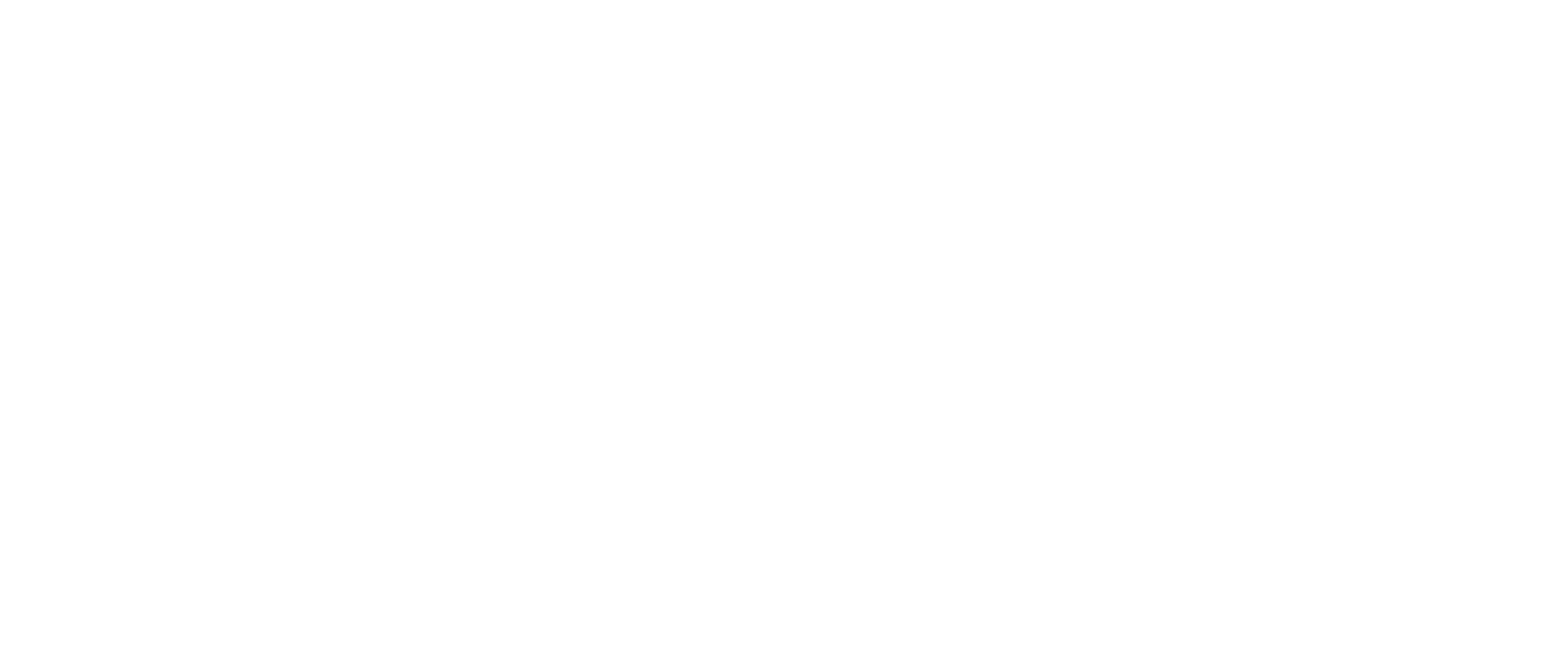
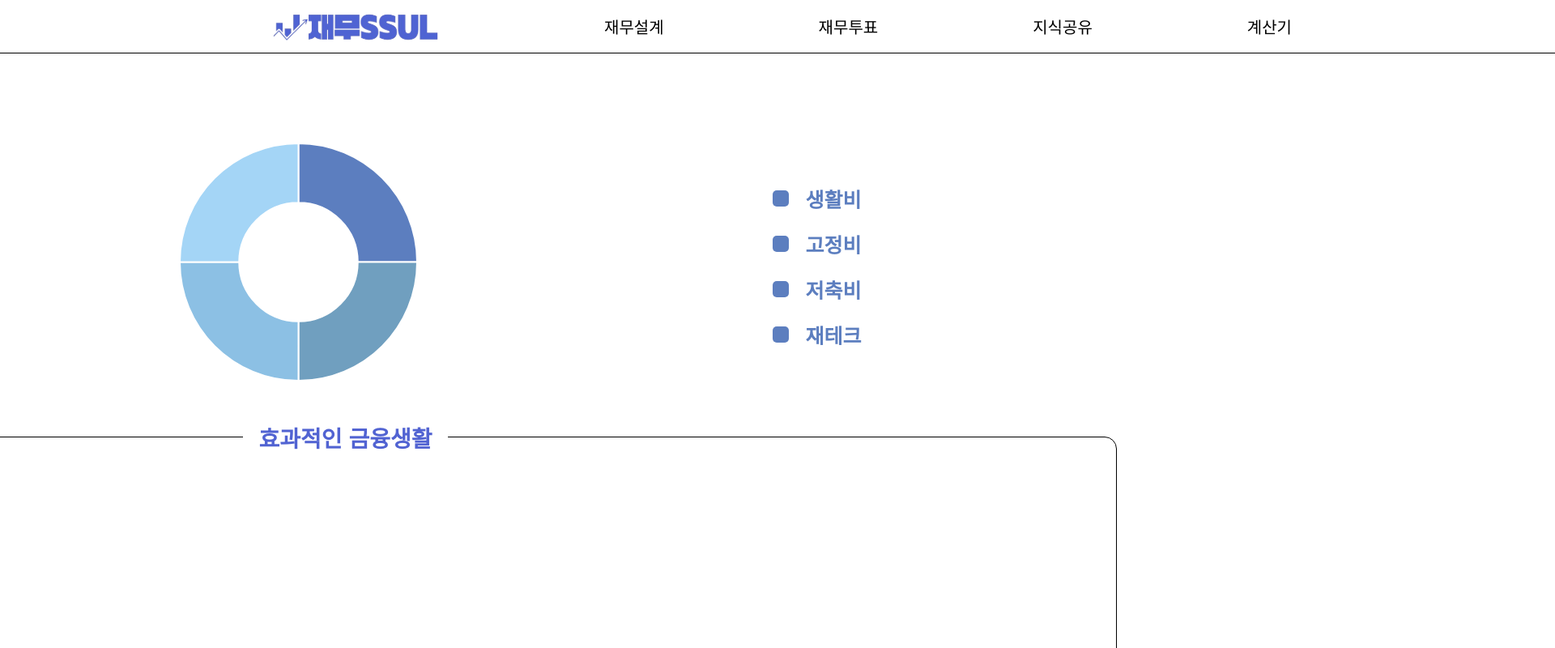
Before and after one commit to dsm-ssul/SSUL-FE, a React (Create React App) app: page /main in a window 1280 px wide. Before the commit this address had no page. Shown: the top 800 px of the page at 81% size, 1920 px wide, since content can reach past the window. Built offline with nearby package versions, Linux system fonts and the light colour scheme; a web font is replaced by a local one.

Commit message:
Main퍼블리싱 및 VotingPage 완성

```diff
--- a/package.json
+++ b/package.json
@@ -6,7 +6,9 @@
     "@testing-library/jest-dom": "^5.17.0",
     "@testing-library/react": "^13.4.0",
     "@testing-library/user-event": "^13.5.0",
+    "chart.js": "^4.4.3",
     "react": "^18.3.1",
+    "react-chartjs-2": "^5.2.0",
     "react-dom": "^18.3.1",
     "react-router-dom": "^6.24.1",
     "react-scripts": "5.0.1",
--- a/public/index.html
+++ b/public/index.html
@@ -1,5 +1,5 @@
 <!DOCTYPE html>
-<html lang="en">
+<html lang="ko">
   <head>
     <meta charset="utf-8" />
     <link rel="icon" href="%PUBLIC_URL%/favicon.ico" />
--- a/src/components/Header/style.js
+++ b/src/components/Header/style.js
@@ -1,12 +1,12 @@
-import styled from 'styled-components';
+import styled from "styled-components";
 
 export const Container = styled.div`
-    width: 100%;
+    width: 1920px;
     height: 65px;
     border-bottom: 1px solid black;
     display: flex;
     align-items: center;
-    padding: 0 0 0 340px;
+    justify-content: center;
 `;
 
 export const Text = styled.div`
--- /dev/null
+++ b/src/components/Voting.jsx
@@ -0,0 +1,135 @@
+import { useState, useEffect } from 'react';
+import styled from 'styled-components';
+
+const VotingComponent = ({ question = "기본 질문", options = ["옵션 1", "옵션 2"], questionId, initialVotes }) => {
+  const initialVotesState = () => {
+    const savedVotes = localStorage.getItem(`votes_${questionId}`);
+    if (savedVotes) {
+      return JSON.parse(savedVotes);
+    } else {
+      return initialVotes || options.reduce((acc, option) => ({ ...acc, [option]: 0 }), {});
+    }
+  };
+
+  const [votes, setVotes] = useState(initialVotesState);
+  const [votedOption, setVotedOption] = useState(() => {
+    return localStorage.getItem(`voted_${questionId}`) || null;
+  });
+
+  const totalVotes = Object.values(votes).reduce((sum, v) => sum + v, 0);
+
+  const handleVote = (option) => {
+    if (!votedOption) {
+      const updatedVotes = {
+        ...votes,
+        [option]: votes[option] + 1,
+      };
+      setVotes(updatedVotes);
+      setVotedOption(option);
+      localStorage.setItem(`votes_${questionId}`, JSON.stringify(updatedVotes));
+      localStorage.setItem(`voted_${questionId}`, option);
+    }
+  };
+
+  const getPercentage = (optionVotes) => {
+    return totalVotes === 0 ? 0 : ((optionVotes / totalVotes) * 100).toFixed(0);
+  };
+
+  useEffect(() => {
+    localStorage.setItem(`votes_${questionId}`, JSON.stringify(votes));
+  }, [votes, questionId]);
+
+  return (
+    <Container>
+      <Title>{question}</Title>
+      {!votedOption ? (
+        <>
+          {options.map((option, index) => (
+            <Button key={index} onClick={() => handleVote(option)}>
+              {option}
+            </Button>
+          ))}
+        </>
+      ) : (
+        <ResultContainer>
+          {options.map((option, index) => (
+            <Option key={index}>
+              <ProgressBarContainer>
+                <ProgressBar width={getPercentage(votes[option])} color="#7B89DA" />
+              </ProgressBarContainer>
+              <Text>{getPercentage(votes[option])}%</Text>
+            </Option>
+          ))}
+        </ResultContainer>
+      )}
+    </Container>
+  );
+};
+
+export default VotingComponent;
+
+
+const Container = styled.div`
+  width: 750px;
+  height: 250px;
+  box-shadow: 0 0 4px rgba(0, 0, 0, 0.25);
+  border-radius: 25px;
+  padding: 27px;
+`;
+
+const Title = styled.h2`
+  font-size: 25px;
+  font-weight: bold;
+`;
+
+const Button = styled.button`
+  display: flex;
+  align-items: center;
+  width: 661px;
+  height: 55px;
+  padding: 0 0 0 21px;
+  border: none;
+  border-radius: 25px;
+  background-color: #F1F1F1;
+  color: black;
+  font-size: 20px;
+  font-weight: bold;
+  cursor: pointer;
+  margin: 31px 0 0 0;
+
+  &:hover {
+    background-color: #c9c8c8;
+  }
+`;
+
+const ResultContainer = styled.div`
+  margin-top: 20px;
+`;
+
+const Option = styled.div`
+  margin: 31px 0 0 0;
+  display: flex;
+  align-items: center;
+`;
+
+const ProgressBarContainer = styled.div`
+  width: 661px;
+  height: 55px;
+  background: #F1F1F1;
+  position: relative;
+  border-radius: 25px;
+`;
+
+const ProgressBar = styled.div`
+  height: 100%;
+  width: ${props => props.width}%;
+  background: ${props => props.color};
+  position: absolute;
+  border-radius: 25px;
+`;
+
+const Text = styled.div`
+  font-size: 20px;
+  font-weight: bold;
+  margin: 0 0 0 23px;
+`;
--- /dev/null
+++ b/src/pages/MainPage.jsx
@@ -0,0 +1,134 @@
+import { ArcElement, Chart as ChartJS, Legend, Tooltip } from "chart.js";
+import { Doughnut } from "react-chartjs-2";
+import styled from "styled-components";
+import Header from "../components/Header";
+
+ChartJS.register(ArcElement, Tooltip, Legend);
+
+export const MainPage = () => {
+    const data = {
+        datasets: [
+            {
+                data: [20, 20, 20, 20],
+                backgroundColor: ["#5C7EBF", "#709FBF", "#8CC0E4", "#A4D5F6"],
+            },
+        ],
+    };
+
+    const Options = {};
+
+    return(
+        <>
+            <Header/>
+            <MainContainer>
+                <Main>
+                    <Doughnut data={data} options={Options}></Doughnut>
+                </Main>
+                <ListSquareContainer>
+                    <ListContainer>
+                        <Square/>
+                        <Font>생활비</Font>
+                    </ListContainer>
+                    <ListContainer>
+                        <Square/>
+                        <Font>고정비</Font>
+                    </ListContainer>
+                    <ListContainer>
+                        <Square/>
+                        <Font>저축비</Font>
+                    </ListContainer>
+                    <ListContainer>
+                        <Square/>
+                        <Font>재테크</Font>
+                    </ListContainer>
+                </ListSquareContainer>
+            </MainContainer>
+            <AnswerCenter>
+                <AnswerContainer>
+                    <Answer>
+                        <TextBox>
+                            <Text>
+                                효과적인 금융생활
+                            </Text>
+                        </TextBox>
+                    </Answer>
+                </AnswerContainer>
+            </AnswerCenter>
+        </>
+    )
+}
+
+const MainContainer = styled.div`
+    display: flex;
+    align-items: center;
+    justify-content: space-around;
+    margin: 100px 0 0 0;
+`
+
+const Main = styled.div`
+    display: flex;
+    align-items: center;
+    width: 305px;
+`;
+
+const ListSquareContainer = styled.div`
+    display: flex;
+    flex-direction: column;
+`;
+
+const Font = styled.div`
+    font-size: 25px;
+    font-weight: bold;
+    color: #5C7EBF;
+`;
+
+const Square = styled.div`
+    width: 20px;
+    height: 20px;
+    border-radius: 5px;
+    background-color: #5C7EBF;
+    margin: 0 20px 0 0;
+`
+
+const ListContainer = styled.div`
+    display: flex;
+    align-items: center;
+    margin: 20px 0 0 0;
+`;
+
+const AnswerCenter = styled.div`
+    display: flex;
+    justify-content: center;
+    margin: 50px;
+`
+
+const AnswerContainer = styled.div`
+    width: 1478px;
+    height: 355.51px;
+    display: flex;
+    align-items: end;
+`;
+
+const Answer = styled.div`
+    width: 1478px;
+    height: 335.51px;
+    border: 1px solid black;
+    border-radius: 15px;
+`;
+
+const TextBox = styled.div`
+    position: absolute;
+    background-color: white;
+    left: 300px;
+    top: 520px;
+    width: 253px;
+    height: 39px;
+    display: flex;
+    justify-content: center;
+`;
+
+const Text = styled.div`
+    font-weight: bold;
+    font-size: 28px;
+    color: #5163D2;
+`;
--- /dev/null
+++ b/src/pages/VotePage.jsx
@@ -0,0 +1,25 @@
+import styled from "styled-components"
+
+import Header from "../components/Header"
+import VotingComponent from "../components/Voting"
+
+export const VotePage = () => {
+    return(
+        <>
+            <Header/>
+            <Center>
+                <VotingComponent question= {"삼성전자 앞으로?"} options = {["더 오른다", "아니다"]} questionId="q1" initialVotes={{ "더 오른다": 4, "아니다": 2 }}/>
+                <VotingComponent question= {"내 한달 연봉 4000이상"} options = {["맞다", "아니다"]} questionId="q2" initialVotes={{ "맞다": 3, "아니다": 3 }}/>
+            </Center>
+        </>
+    )
+}
+
+
+const Center = styled.div`
+    display: flex;
+    flex-direction: column;
+    align-items: center;
+    justify-content: space-around;
+    height: 840px;
+`;
--- a/src/router.jsx
+++ b/src/router.jsx
@@ -1,6 +1,8 @@
 import { Route, Routes, BrowserRouter } from "react-router-dom";
 import { GlobalStyle } from "./GlovalStyle.style";
 import { EnteringPage } from "./pages/EnteringPage";
+import { MainPage } from "./pages/MainPage";
+import { VotePage } from "./pages/VotePage";
 
 function MainRouter() {
   return (
@@ -8,6 +10,8 @@
       <GlobalStyle />
       <Routes>
         <Route path="/" element={<EnteringPage />} />
+        <Route path="/main" element={<MainPage/>} />
+        <Route path="/voting" element={<VotePage/>} />
       </Routes>
     </BrowserRouter>
   );
```
Also changed, not shown: 1 other file (tests, documents, lock files or other folders).
